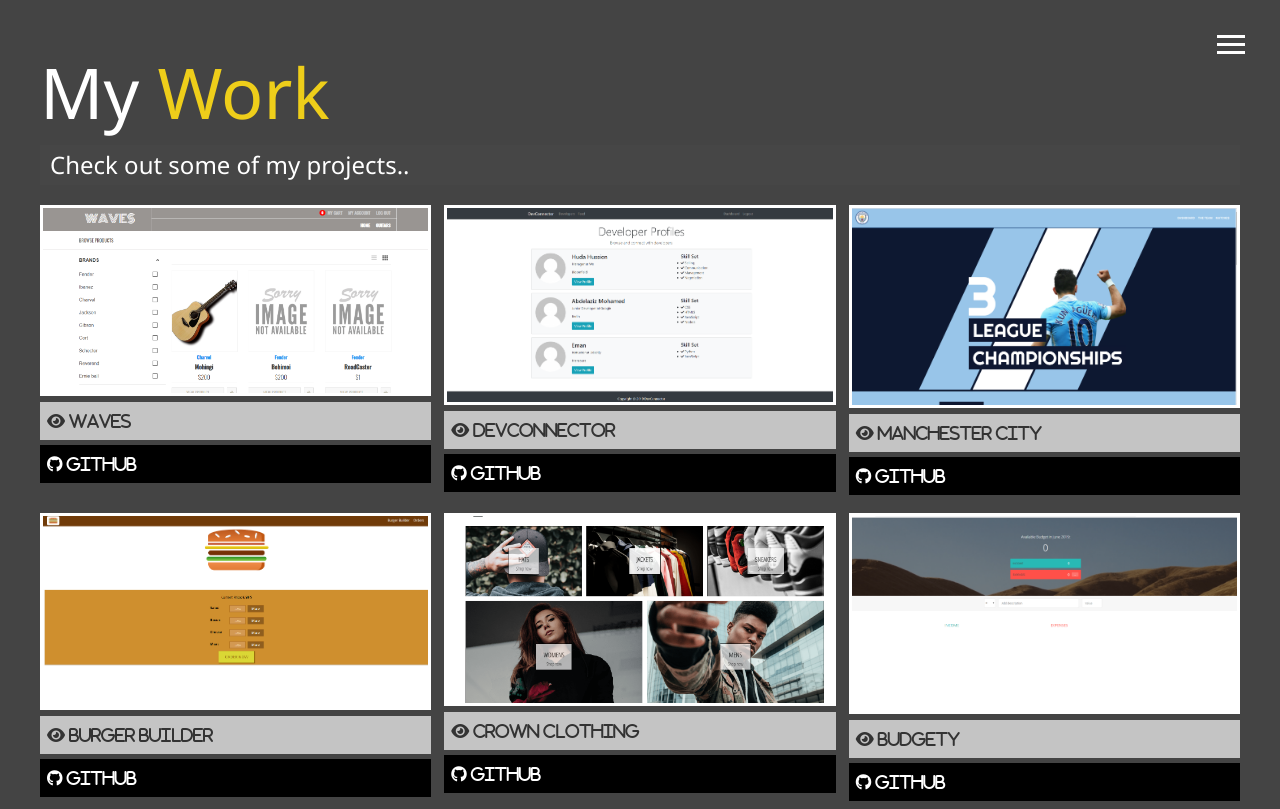
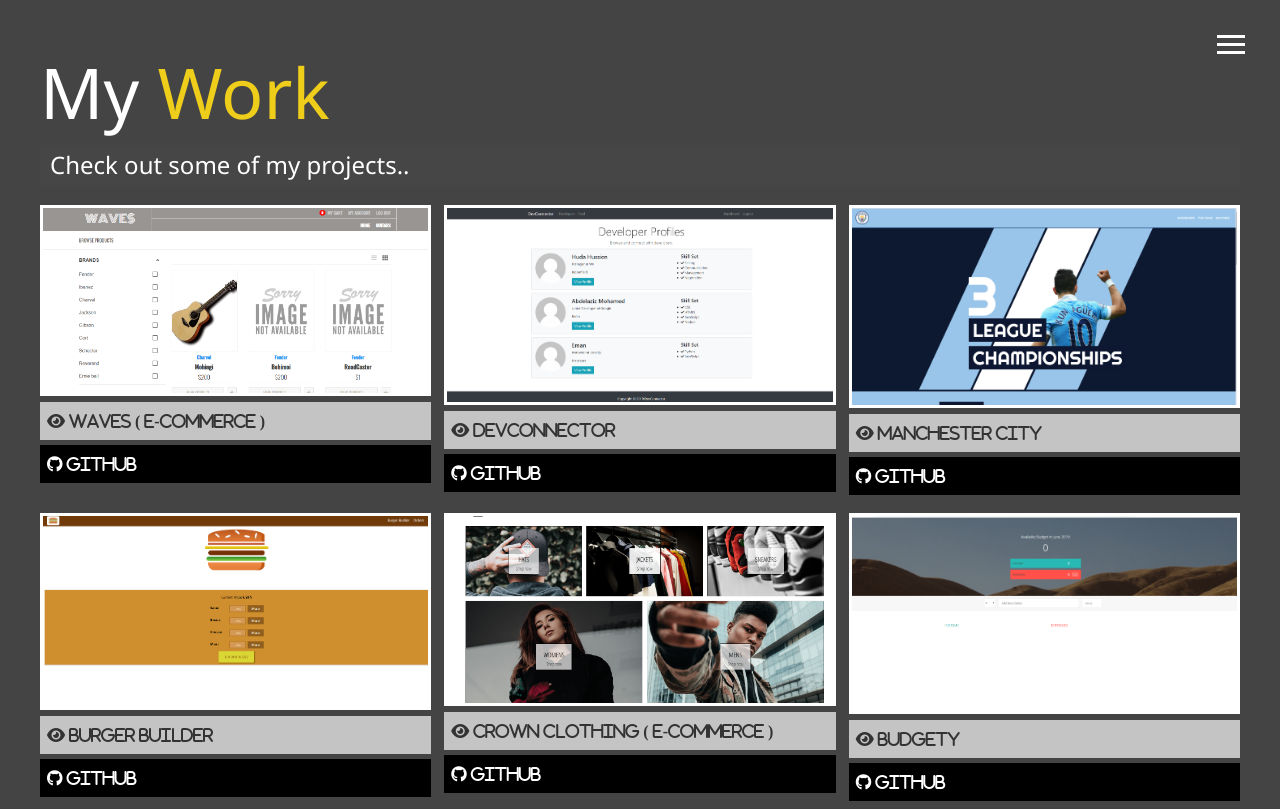
Before and after one commit to AbdelazizMalfy/portfolio, a website: page dist/work.html in a window 1280 px wide. Shown: the top 809 px of the page. Drawn offline with Linux system fonts and the light colour scheme; files whose address does not match are found by name.

Commit message:
new project

```diff
--- a/dist/work.html
+++ b/dist/work.html
@@ -49,7 +49,7 @@
             <img src="/dist/img/projects/waves.png" alt="project22" />
           </a>
           <a href="https://waves122.herokuapp.com/" class="btn-light">
-            <i class="fas fa-eye"> Waves </i>
+            <i class="fas fa-eye"> Waves ( E-commerce ) </i>
           </a>
           <a
             href="https://github.com/AbdelazizMalfy/waves"
@@ -108,7 +108,7 @@
             <img src="/dist/img/projects/crown.png" alt="project34" />
           </a>
           <a href="https://rocky-garden-21903.herokuapp.com/" class="btn-light">
-            <i class="fas fa-eye"> Crown Clothing </i>
+            <i class="fas fa-eye"> Crown Clothing ( E-commerce ) </i>
           </a>
           <a
             href="https://github.com/AbdelazizMalfy/crown-clothing"
```
